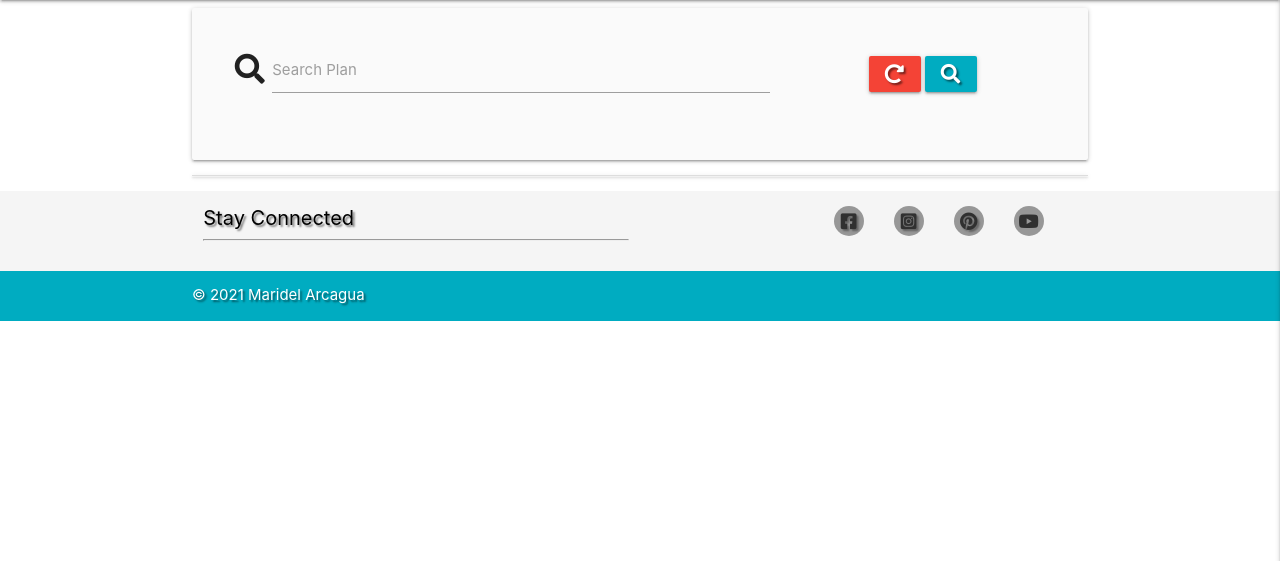
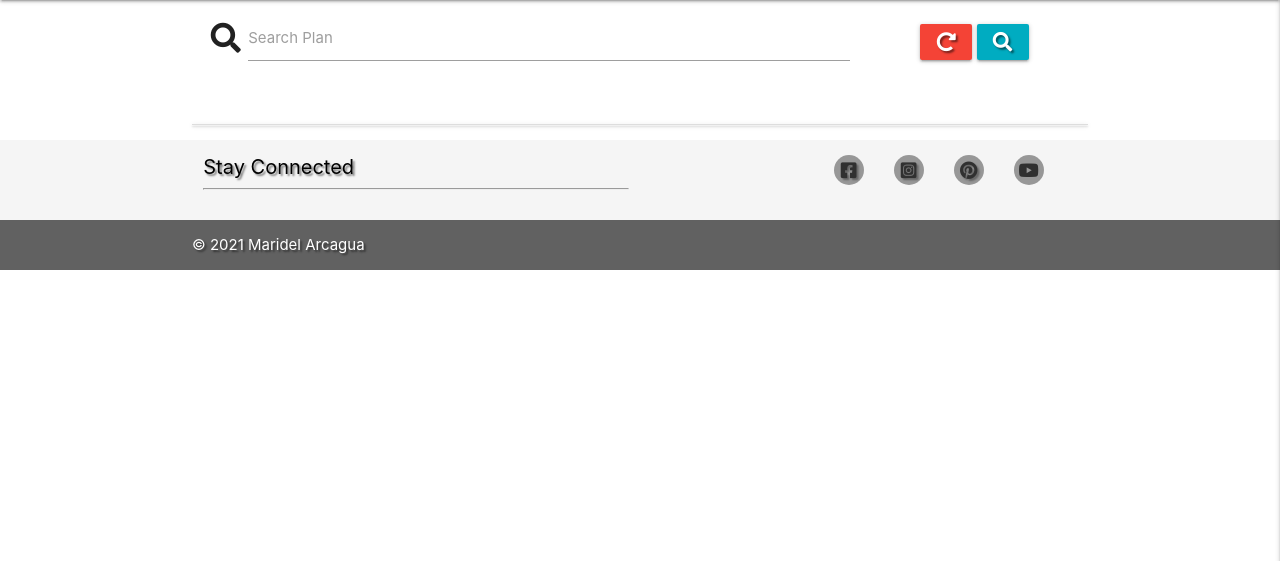
Before and after one commit to mari-code-l/dailyplanner, a Flask app: page / in a window 1280 px wide. Shown: the part 64-625 px from the top of the page. Run offline with Flask 2, Linux system fonts and the light colour scheme; data that the repository does not hold is empty; some libraries are stand-ins or nearby versions.

```diff
--- a/templates/base.html
+++ b/templates/base.html
@@ -92,7 +92,7 @@
 
         <button onclick="topFunction()" id="myBtn" title="Go to top"><i class="fas fa-chevron-up"></i></button>
 
-        <div class="footer-copyright white-text text-shadow cyan darken-1">
+        <div class="footer-copyright white-text text-shadow grey darken-2">
             <div class="container">
                 © 2021 Maridel Arcagua
             </div>
--- a/templates/tasks.html
+++ b/templates/tasks.html
@@ -1,10 +1,10 @@
 {% extends "base.html" %}
 {% block content %}
 
-<div class="row card-panel grey lighten-5">
+<div class="row">
         <form action="{{ url_for('search') }}" method="post" class="col s12">
             <div class="row valign-wrapper center-align">
-                <div class="input-field col s12 m8">
+                <div class="input-field col s12 m12">
                     <i class="fas fa-search prefix grey-text text-darken-4"></i>
                     <input type="text" name="query" id="query" minlength="3" class="validate" required>
                     <label for="query">Search Plan</label>
```
